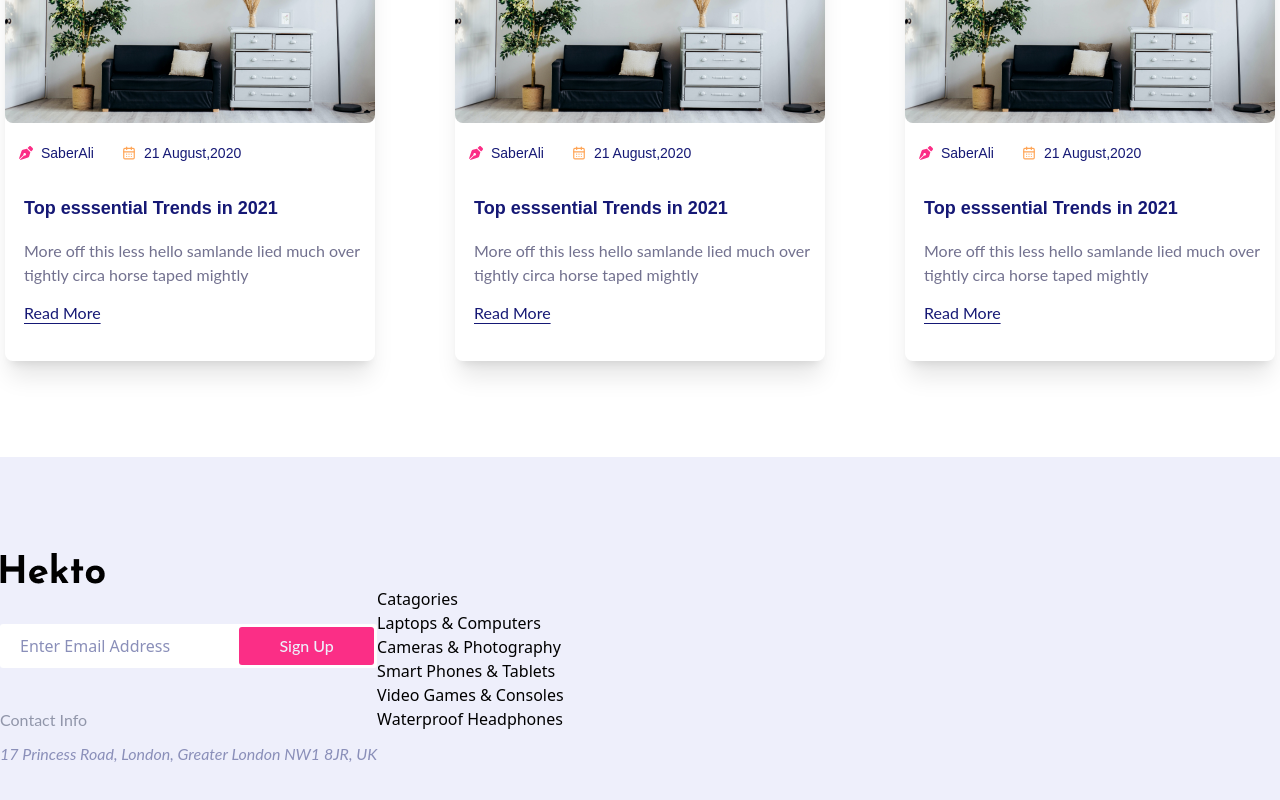
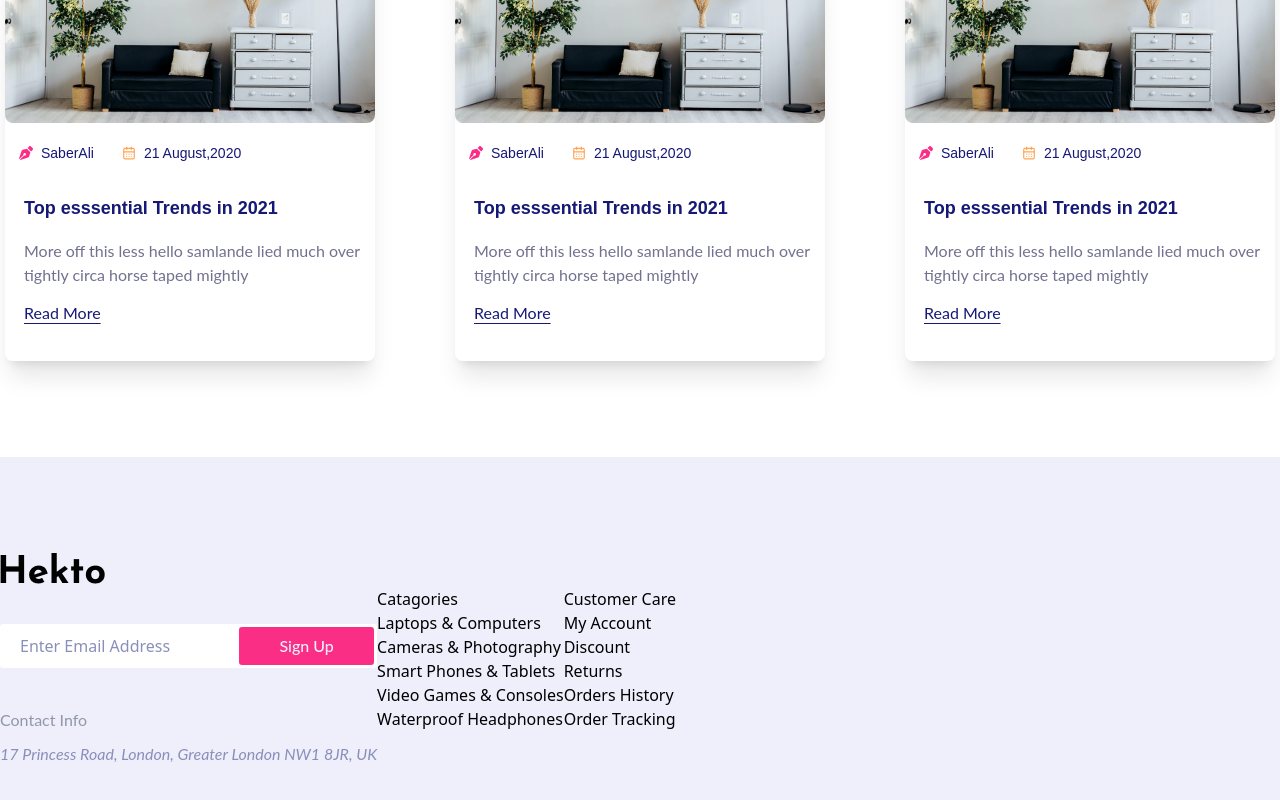
Before and after one commit to yasinn-arafat/Hekto, a React (Vite) app: page / in a window 1280 px wide. Shown: the part 5117-5917 px from the top of the page. Built offline with nearby package versions, Linux system fonts and the light colour scheme.

Commit message:
Footer Middle part done

```diff
--- a/src/Component/HomeComponent/Footer/Footer.jsx
+++ b/src/Component/HomeComponent/Footer/Footer.jsx
@@ -57,7 +57,26 @@ const Footer = () => {
                 </li>
               </ul>
             </div>
-            <div></div>
+            <div>
+              <h3>Customer Care</h3>
+              <ul>
+                <li>
+                  <a href="#">My Account</a>
+                </li>
+                <li>
+                  <a href="#">Discount</a>
+                </li>
+                <li>
+                  <a href="#">Returns</a>
+                </li>
+                <li>
+                  <a href="#">Orders History</a>
+                </li>
+                <li>
+                  <a href="#">Order Tracking</a>
+                </li>
+              </ul>
+            </div>
           </div>
         </div>
       </div>
```
